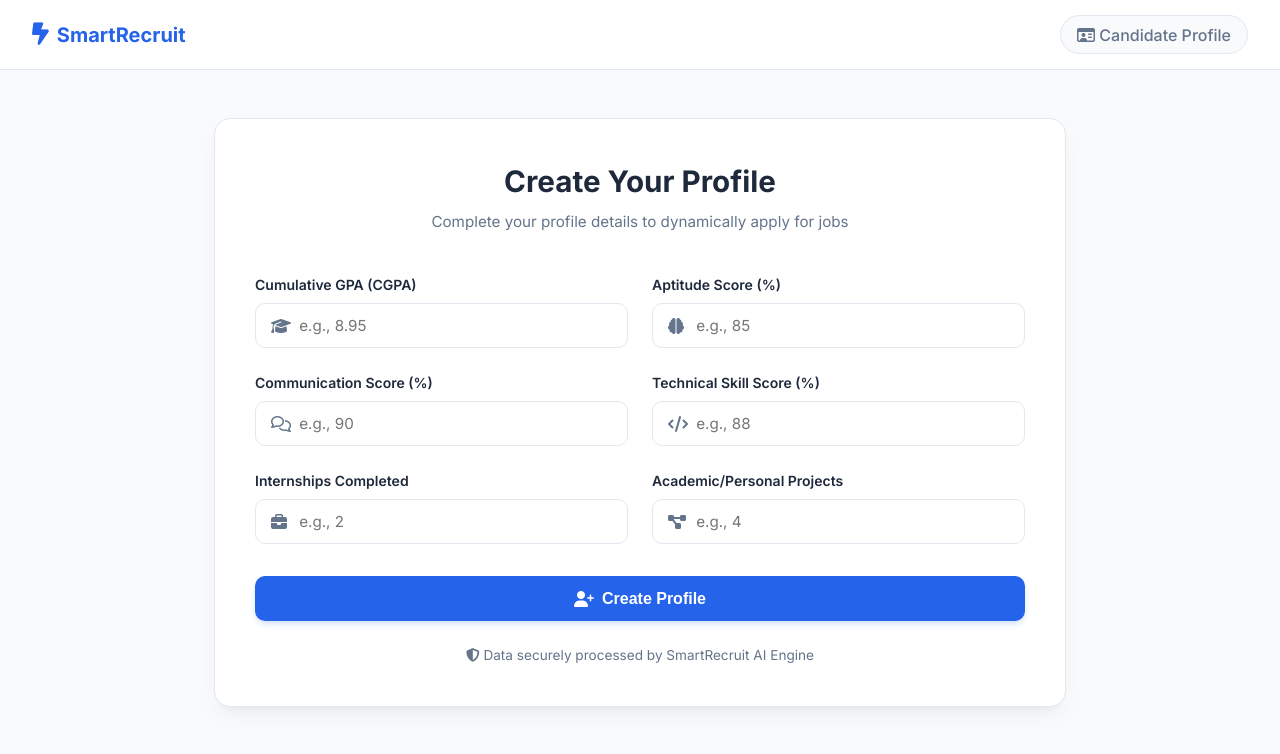
After one commit to akash6392614083-star/smart-Recruitment-system, a Flask app: page /create-profile in a window 1280 px wide. The commit adds this page. Shown: the top 754 px of the page. Run offline with Flask 3, Linux system fonts and the light colour scheme; a user stored in the database is signed in; parts of the project's set-up code (start-up, migrations or seed data) failed here and were passed over.

Commit message:
creat and update profile added

```diff
--- a/app.py
+++ b/app.py
@@ -1,5 +1,8 @@
 from flask import Flask, render_template,request,redirect,url_for,flash,session
 import mysql.connector
+import pickle
+
+model = pickle.load(open("model.pkl", "rb"))
 
 
 app = Flask(__name__)
@@ -127,7 +130,7 @@ def recruiter_login():
         session["user_id"] = user[0]
         session["role"] = "Recruiter"
 
-        flash("Login Successful!", "success")
+        # flash("Login Successful!", "success")
         return redirect(url_for("recruiter_dashboard"))
 
     else:
@@ -253,6 +256,47 @@ def update_profile():
 
     return redirect(url_for("my_profile"))
 
+@app.route("/create-profile", methods=["GET","POST"])
+def create_profile():
+
+    if "user_id" not in session:
+        return redirect(url_for("candidate"))
+
+    if request.method == "POST":
+
+        user_id = session["user_id"]
+
+        cursor.execute("""
+        INSERT INTO candidate
+        (
+            user_id,
+            cgpa,
+            aptitude_score,
+            communication_score,
+            skill,
+            internship,
+            projects
+
+        )
+        VALUES (%s,%s,%s,%s,%s,%s,%s)
+        """,
+        (
+            user_id,
+            request.form["cgpa"],
+            request.form["aptitude_score"],
+            request.form["communication_score"],
+            request.form["skill"],
+            request.form["internship"],
+            request.form["projects"]
+
+        ))
+
+        db.commit()
+
+        return redirect(url_for("my_profile"))
+
+    return render_template("create_profile.html")
+
 
 
 @app.route("/recruiter/dashboard")
@@ -341,6 +385,7 @@ def apply_job(job_id):
         return redirect(url_for("candidate"))
 
     user_id = session["user_id"]
+    print("Logged in user:", user_id)
 
     cursor.execute("""
         SELECT candidate_id
@@ -452,6 +497,83 @@ def view_applicants(job_id):
         applicants=applicants,
         job_id=job_id
     )
+@app.route("/ai-shortlisting")
+def ai_shortlisting():
+
+    print("AI Shortlisting route called")
+
+    if "user_id" not in session:
+        return redirect(url_for("recruiter"))
+
+    user_id = session["user_id"]
+
+    cursor.execute("""
+    SELECT recruiter_id
+    FROM recruiters
+    WHERE user_id=%s
+    """, (user_id,))
+
+    recruiter = cursor.fetchone()
+
+    if recruiter is None:
+        flash("Recruiter not found!")
+        return redirect(url_for("recruiter_dashboard"))
+
+    recruiter_id = recruiter[0]
+
+    cursor.execute("""
+        SELECT
+            application.application_id,
+            candidate.cgpa,
+            candidate.aptitude_score,
+            candidate.communication_score,
+            candidate.skill,
+            candidate.internship,
+            candidate.projects
+        FROM application
+        INNER JOIN candidate
+            ON application.candidate_id = candidate.candidate_id
+        INNER JOIN jobs
+            ON application.job_id = jobs.job_id
+        WHERE jobs.recruiter_id = %s
+    """, (recruiter_id,))
+
+    applicants = cursor.fetchall()
+    print(applicants)
+
+    print(applicants)   # Debugging
+
+    for applicant in applicants:
+
+        application_id = applicant[0]
+
+        features = [[
+            float(applicant[1]),   # CGPA
+            int(applicant[2]),     # Aptitude
+            int(applicant[3]),     # Communication
+            int(applicant[4]),     # Skill
+            int(applicant[5]),     # Internship
+            int(applicant[6])      # Projects
+        ]]
+
+        prediction = model.predict(features)[0]
+
+        if prediction == 1:
+            result = "Shortlisted"
+        else:
+            result = "Not Shortlisted"
+
+        cursor.execute("""
+            UPDATE application
+            SET prediction = %s
+            WHERE application_id = %s
+        """, (result, application_id))
+
+    db.commit()
+
+    # flash("AI Shortlisting completed successfully!")
+
+    return redirect(url_for("my_jobs"))
 
 
 
--- a/templates/candidate_dashboard.html
+++ b/templates/candidate_dashboard.html
@@ -366,6 +366,10 @@
         <li><a href="{{ url_for('browse_jobs') }}" class="nav-link"><i class="fa-solid fa-briefcase"></i><span class="label">Browse Jobs</span></a></li>
         <li><a href="{{ url_for('my_applications') }}" class="nav-link"><i class="fa-solid fa-file-lines"></i><span class="label">My Applications</span></a></li>
         <li><a href="{{ url_for('my_profile') }}" class="nav-link"><i class="fa-solid fa-user"></i><span class="label">My Profile</span></a></li>
+        <a href="{{ url_for('create_profile') }}">
+    <i class="fas fa-user-plus"></i>
+    Create Profile
+</a>
       </ul>
     </div>
     <div class="sidebar-bottom">
--- /dev/null
+++ b/templates/create_profile.html
@@ -0,0 +1,389 @@
+<!DOCTYPE html>
+<html lang="en">
+<head>
+    <meta charset="UTF-8">
+    <meta name="viewport" content="width=device-width, initial-scale=1.0">
+    <title>Create Profile | SmartRecruit</title>
+    <!-- Font Awesome for Icons -->
+    <link rel="stylesheet" href="https://cdnjs.cloudflare.com/ajax/libs/font-awesome/6.4.0/css/all.min.css">
+    <!-- Google Fonts for Modern Typography -->
+    <link rel="preconnect" href="https://fonts.googleapis.com">
+    <link rel="preconnect" href="https://fonts.gstatic.com" crossorigin>
+    <link href="https://fonts.googleapis.com/css2?family=Inter:wght@300;400;500;600;700&display=swap" rel="stylesheet">
+
+    <style>
+        /* Modern Reset & Base Variables */
+        :root {
+            --primary: #2563eb;
+            --primary-hover: #1d4ed8;
+            --primary-light: #eff6ff;
+            --text-main: #1e293b;
+            --text-muted: #64748b;
+            --bg-main: #f8fafc;
+            --border-color: #e2e8f0;
+            --shadow: 0 10px 25px -5px rgba(0, 0, 0, 0.05), 0 8px 10px -6px rgba(0, 0, 0, 0.05);
+            --transition: all 0.25s ease;
+        }
+
+        * {
+            box-sizing: border-box;
+            margin: 0;
+            padding: 0;
+        }
+
+        body {
+            font-family: 'Inter', sans-serif;
+            background-color: var(--bg-main);
+            color: var(--text-main);
+            line-height: 1.5;
+            -webkit-font-smoothing: antialiased;
+        }
+
+        /* Top Navigation Bar */
+        .navbar {
+            background-color: #ffffff;
+            height: 70px;
+            display: flex;
+            align-items: center;
+            justify-content: space-between;
+            padding: 0 2rem;
+            border-bottom: 1px solid var(--border-color);
+            position: sticky;
+            top: 0;
+            z-index: 100;
+        }
+
+        .nav-logo {
+            display: flex;
+            align-items: center;
+            gap: 0.5rem;
+            font-size: 1.25rem;
+            font-weight: 700;
+            color: var(--primary);
+            text-decoration: none;
+        }
+
+        .nav-logo i {
+            font-size: 1.4rem;
+        }
+
+        .nav-title {
+            font-size: 1rem;
+            font-weight: 500;
+            color: var(--text-muted);
+            background: var(--bg-main);
+            padding: 0.4rem 1rem;
+            border-radius: 20px;
+            border: 1px solid var(--border-color);
+        }
+
+        /* Main Container Layout */
+        .container {
+            max-width: 900px;
+            margin: 3rem auto;
+            padding: 0 1.5rem;
+        }
+
+        /* Profile Creation Card */
+        .profile-card {
+            background-color: #ffffff;
+            border-radius: 16px;
+            box-shadow: var(--shadow);
+            border: 1px solid var(--border-color);
+            padding: 2.5rem;
+        }
+
+        .card-header {
+            text-align: center;
+            margin-bottom: 2.5rem;
+        }
+
+        .card-header h1 {
+            font-size: 1.85rem;
+            font-weight: 700;
+            color: var(--text-main);
+            margin-bottom: 0.5rem;
+        }
+
+        .card-header p {
+            color: var(--text-muted);
+            font-size: 0.95rem;
+        }
+
+        /* Flash Message Support */
+        .flash-messages {
+            margin-bottom: 1.5rem;
+        }
+        .flash-message {
+            padding: 1rem;
+            border-radius: 8px;
+            margin-bottom: 0.5rem;
+            font-size: 0.9rem;
+            background-color: #fee2e2;
+            color: #991b1b;
+            border: 1px solid #fca5a5;
+        }
+
+        /* Grid Form Layout */
+        .form-grid {
+            display: grid;
+            grid-template-columns: repeat(2, 1fr);
+            gap: 1.5rem;
+            margin-bottom: 2rem;
+        }
+
+        /* Full width utility class for grid fields */
+        .full-width {
+            grid-column: span 2;
+        }
+
+        .form-group {
+            display: flex;
+            flex-direction: column;
+            gap: 0.5rem;
+        }
+
+        label {
+            font-size: 0.875rem;
+            font-weight: 600;
+            color: var(--text-main);
+        }
+
+        /* Custom Input Styling with Prefix Icons */
+        .input-wrapper {
+            position: relative;
+            display: flex;
+            align-items: center;
+        }
+
+        .input-wrapper i {
+            position: absolute;
+            left: 1rem;
+            color: var(--text-muted);
+            font-size: 1rem;
+            pointer-events: none;
+            transition: var(--transition);
+        }
+
+        .form-control {
+            width: 100%;
+            padding: 0.75rem 1rem 0.75rem 2.7rem;
+            font-size: 0.95rem;
+            font-family: inherit;
+            color: var(--text-main);
+            background-color: #ffffff;
+            border: 1px solid var(--border-color);
+            border-radius: 10px;
+            transition: var(--transition);
+        }
+
+        .form-control:focus {
+            outline: none;
+            border-color: var(--primary);
+            box-shadow: 0 0 0 4px var(--primary-light);
+        }
+
+        .form-control:focus + i {
+            color: var(--primary);
+        }
+
+        /* Native HTML File Input styling override */
+        .form-control[type="file"] {
+            padding: 0.6rem 1rem 0.6rem 2.7rem;
+            cursor: pointer;
+        }
+
+        .form-control[type="file"]::file-selector-button {
+            background-color: var(--primary-light);
+            color: var(--primary);
+            border: none;
+            padding: 0.25rem 0.75rem;
+            border-radius: 6px;
+            font-weight: 500;
+            font-size: 0.85rem;
+            margin-right: 0.75rem;
+            cursor: pointer;
+            transition: var(--transition);
+        }
+
+        .form-control[type="file"]::file-selector-button:hover {
+            background-color: var(--primary);
+            color: #ffffff;
+        }
+
+        /* Primary Action Button */
+        .btn-submit {
+            width: 100%;
+            display: flex;
+            align-items: center;
+            justify-content: center;
+            gap: 0.5rem;
+            background-color: var(--primary);
+            color: #ffffff;
+            border: none;
+            padding: 0.85rem;
+            font-size: 1rem;
+            font-weight: 600;
+            border-radius: 10px;
+            cursor: pointer;
+            box-shadow: 0 4px 6px -1px rgba(37, 99, 235, 0.2);
+            transition: var(--transition);
+        }
+
+        .btn-submit:hover {
+            background-color: var(--primary-hover);
+            transform: translateY(-1px);
+            box-shadow: 0 10px 15px -3px rgba(37, 99, 235, 0.3);
+        }
+
+        .btn-submit:active {
+            transform: translateY(0);
+        }
+
+        /* Form Footer Hint */
+        .form-footer {
+            text-align: center;
+            margin-top: 1.5rem;
+            font-size: 0.85rem;
+            color: var(--text-muted);
+        }
+
+        /* Responsive Breakpoints (Mobile Optimization) */
+        @media (max-width: 768px) {
+            .navbar {
+                padding: 0 1rem;
+            }
+            .container {
+                margin: 1.5rem auto;
+            }
+            .profile-card {
+                padding: 1.5rem;
+            }
+            .form-grid {
+                grid-template-columns: 1fr;
+                gap: 1.25rem;
+            }
+            .full-width {
+                grid-column: span 1;
+            }
+        }
+    </style>
+</head>
+<body>
+
+    <!-- Top Navbar -->
+    <nav class="navbar">
+        <a href="#" class="nav-logo">
+            <i class="fa-solid fa-bolt-lightning"></i>
+            <span>SmartRecruit</span>
+        </a>
+        <div class="nav-title">
+            <i class="fa-regular fa-id-card"></i> Candidate Profile
+        </div>
+    </nav>
+
+    <!-- Main Container Section -->
+    <main class="container">
+        <div class="profile-card">
+
+            <div class="card-header">
+                <h1>Create Your Profile</h1>
+                <p>Complete your profile details to dynamically apply for jobs</p>
+            </div>
+
+            <!-- Optional: Jinja Flash Messages Block -->
+            {% with messages = get_flashed_messages() %}
+              {% if messages %}
+                <div class="flash-messages">
+                  {% for message in messages %}
+                    <div class="flash-message">{{ message }}</div>
+                  {% endfor %}
+                </div>
+              {% endif %}
+            {% endwith %}
+
+            <!-- Profile Data Form -->
+            <form method="POST" action="{{ url_for('create_profile') }}" enctype="multipart/form-data">
+                <div class="form-grid">
+
+                    <!-- CGPA Field -->
+                    <div class="form-group">
+                        <label for="cgpa">Cumulative GPA (CGPA)</label>
+                        <div class="input-wrapper">
+                            <input type="number" step="0.01" min="0" max="10" id="cgpa" name="cgpa" class="form-control" placeholder="e.g., 8.95" required>
+                            <i class="fa-solid fa-graduation-cap"></i>
+                        </div>
+                    </div>
+
+                    <!-- Aptitude Score Field -->
+                    <div class="form-group">
+                        <label for="aptitude_score">Aptitude Score (%)</label>
+                        <div class="input-wrapper">
+                            <input type="number" min="0" max="100" id="aptitude_score" name="aptitude_score" class="form-control" placeholder="e.g., 85" required>
+                            <i class="fa-solid fa-brain"></i>
+                        </div>
+                    </div>
+
+                    <!-- Communication Score Field -->
+                    <div class="form-group">
+                        <label for="communication_score">Communication Score (%)</label>
+                        <div class="input-wrapper">
+                            <input type="number" min="0" max="100" id="communication_score" name="communication_score" class="form-control" placeholder="e.g., 90" required>
+                            <i class="fa-regular fa-comments"></i>
+                        </div>
+                    </div>
+
+                    <!-- Skill Score Field -->
+                    <div class="form-group">
+                        <label for="skill">Technical Skill Score (%)</label>
+                        <div class="input-wrapper">
+                            <input type="number" min="0" max="100" id="skill" name="skill" class="form-control" placeholder="e.g., 88" required>
+                            <i class="fa-solid fa-code"></i>
+                        </div>
+                    </div>
+
+                    <!-- Internship Count Field -->
+                    <div class="form-group">
+                        <label for="internship">Internships Completed</label>
+                        <div class="input-wrapper">
+                            <input type="number" min="0" id="internship" name="internship" class="form-control" placeholder="e.g., 2" required>
+                            <i class="fa-solid fa-briefcase"></i>
+                        </div>
+                    </div>
+
+                    <!-- Projects Count Field -->
+                    <div class="form-group">
+                        <label for="projects">Academic/Personal Projects</label>
+                        <div class="input-wrapper">
+                            <input type="number" min="0" id="projects" name="projects" class="form-control" placeholder="e.g., 4" required>
+                            <i class="fa-solid fa-diagram-project"></i>
+                        </div>
+                    </div>
+
+                    <!-- Resume Document Field -->
+                    {#<div class="form-group full-width">
+                        <label for="resume">Upload Resume (PDF/DOCX)</label>
+                        <div class="input-wrapper">
+                            <input type="file" id="resume" name="resume" class="form-control" accept=".pdf,.doc,.docx" required>
+                            <i class="fa-solid fa-cloud-arrow-up"></i>
+                        </div>
+                    </div>#}
+
+                </div>
+
+                <!-- Submit Action Button -->
+                <button type="submit" class="btn-submit">
+                    <i class="fa-solid fa-user-plus"></i>
+                    <span>Create Profile</span>
+                </button>
+            </form>
+
+            <div class="form-footer">
+                <i class="fa-solid fa-shield-halved"></i> Data securely processed by SmartRecruit AI Engine
+            </div>
+
+        </div>
+    </main>
+
+</body>
+</html>
--- a/templates/recruiter_dashboard.html
+++ b/templates/recruiter_dashboard.html
@@ -193,7 +193,9 @@ button:hover{
 
 <a href="#"><i class="fas fa-users"></i> Applicants</a>
 
-<a href="#"><i class="fas fa-robot"></i> AI Shortlisted</a>
+<a href="{{ url_for('ai_shortlisting') }}">
+    <i class="fas fa-robot"></i> AI Shortlisting
+</a>
 
 <a href="#"><i class="fas fa-calendar"></i> Interviews</a>
 
```
Also changed, not shown: templates/view_applicants.html (+7 -4 lines).
